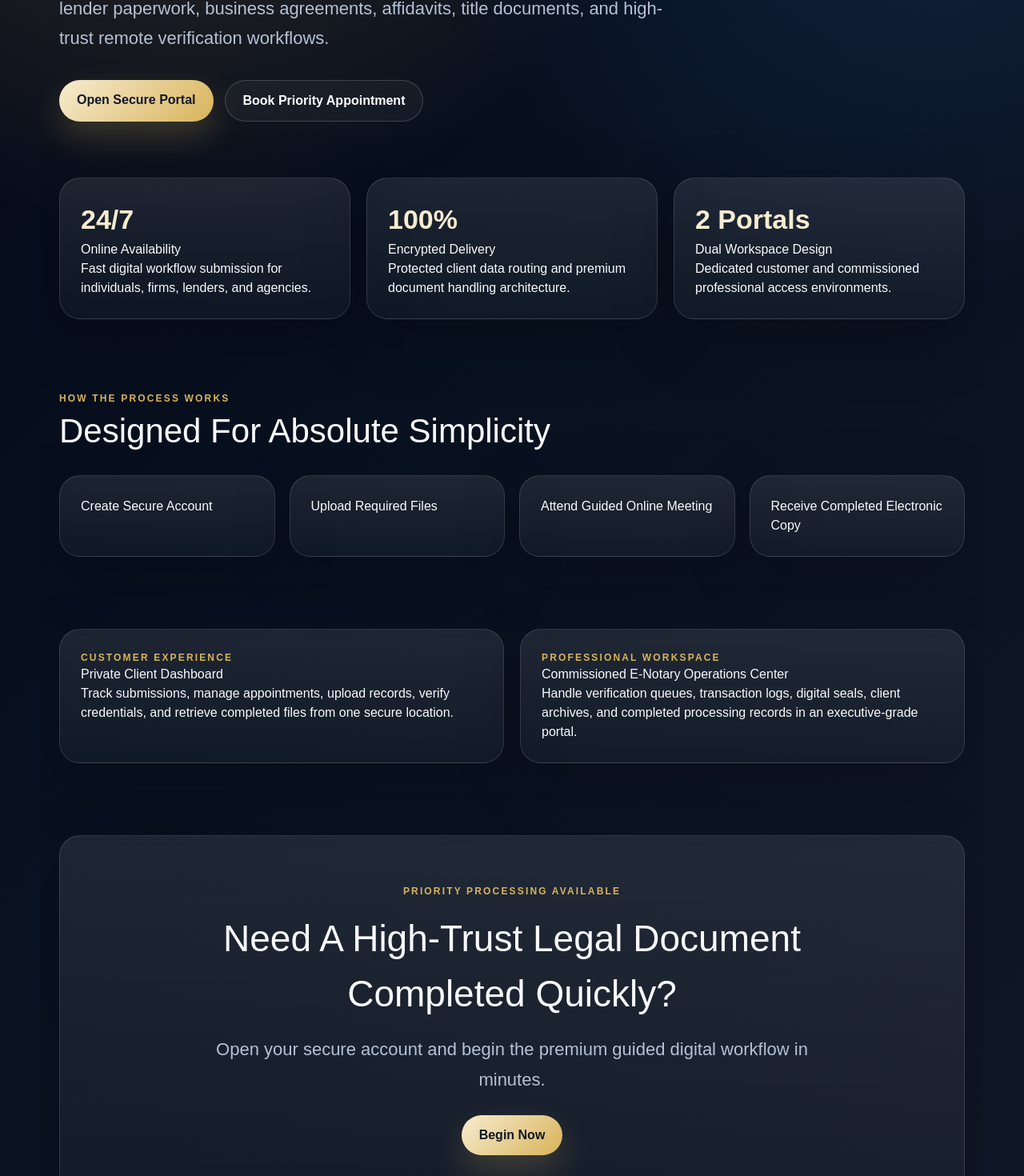
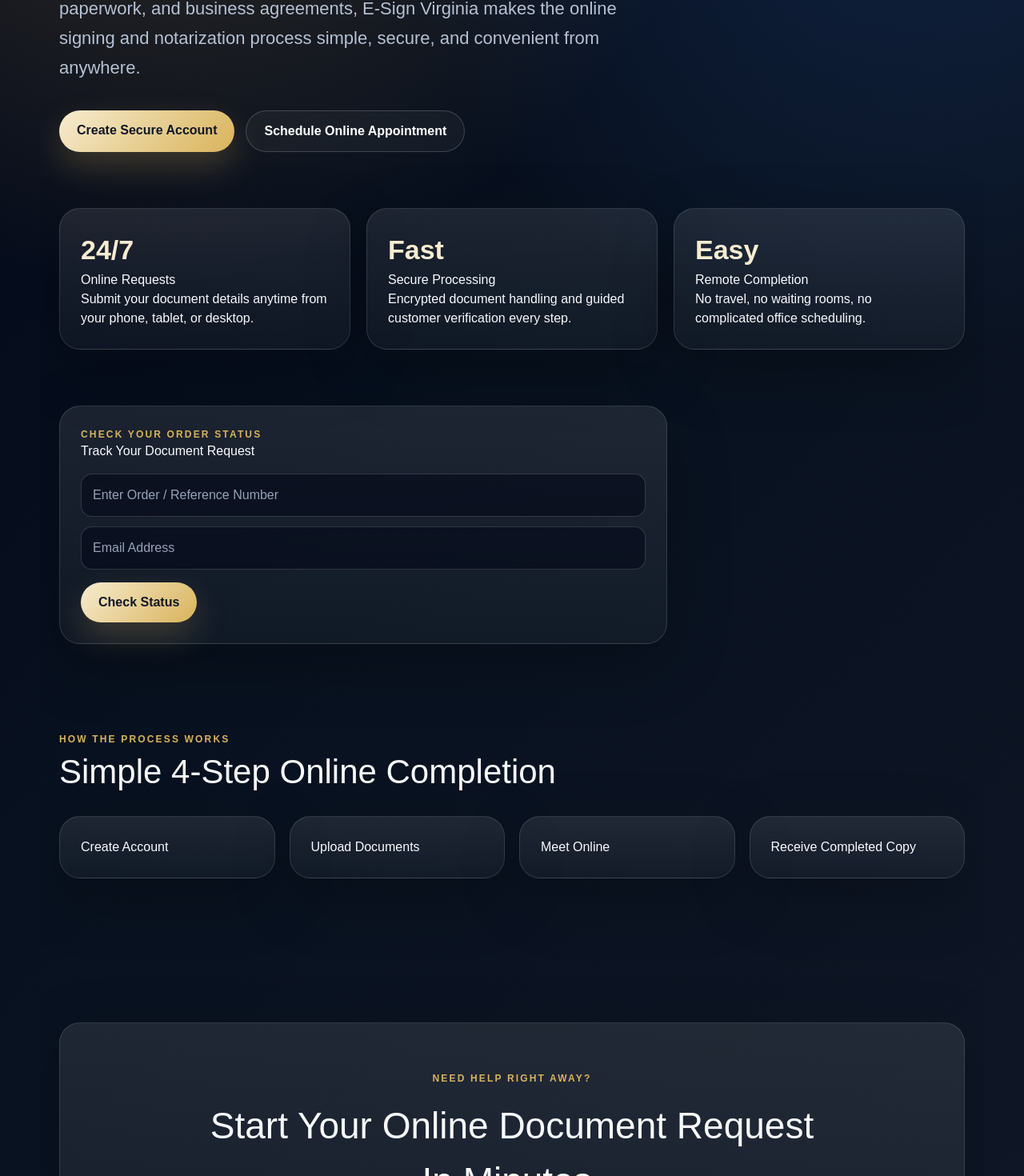
Before and after one commit to rawillia9801/esign, a Next.js app: page / in a window 1280 px wide. Shown: the part 517-1987 px from the top of the page at 80% size. Built offline with nearby package versions, Linux system fonts and the light colour scheme.

Commit message:
Rephrase homepage hero for customer-facing clarity and add status checker

```diff
--- a/app/page.tsx
+++ b/app/page.tsx
@@ -8,48 +8,45 @@ export default function Home() {
       <Header />
 
       <section style={{padding:'90px 0 70px'}}>
-        <div className="eyebrow">Virginia Trusted Remote Document Execution</div>
-        <h1 className="hero-title">Elegant. Secure. Legally Trusted Electronic Signatures & Online Notary Services.</h1>
-        <p className="hero-copy">A premium client-facing digital execution platform built for urgent legal filings, lender paperwork, business agreements, affidavits, title documents, and high-trust remote verification workflows.</p>
+        <div className="eyebrow">Virginia Online Notary & E-Signature Services</div>
+        <h1 className="hero-title">Get Your Documents Signed, Notarized, and Completed Online — Quickly & Securely.</h1>
+        <p className="hero-copy">From affidavits and power of attorney forms to real estate documents, lender paperwork, and business agreements, E-Sign Virginia makes the online signing and notarization process simple, secure, and convenient from anywhere.</p>
         <div style={{marginTop:'34px',display:'flex',gap:'14px',flexWrap:'wrap'}}>
-          <Link href="/login" className="btn">Open Secure Portal</Link>
-          <Link href="/session" className="btn-secondary">Book Priority Appointment</Link>
+          <Link href="/register" className="btn">Create Secure Account</Link>
+          <Link href="/session" className="btn-secondary">Schedule Online Appointment</Link>
         </div>
       </section>
 
       <section className="grid-3">
-        <div className="card"><div className="metric">24/7</div><h3>Online Availability</h3><p>Fast digital workflow submission for individuals, firms, lenders, and agencies.</p></div>
-        <div className="card"><div className="metric">100%</div><h3>Encrypted Delivery</h3><p>Protected client data routing and premium document handling architecture.</p></div>
-        <div className="card"><div className="metric">2 Portals</div><h3>Dual Workspace Design</h3><p>Dedicated customer and commissioned professional access environments.</p></div>
+        <div className="card"><div className="metric">24/7</div><h3>Online Requests</h3><p>Submit your document details anytime from your phone, tablet, or desktop.</p></div>
+        <div className="card"><div className="metric">Fast</div><h3>Secure Processing</h3><p>Encrypted document handling and guided customer verification every step.</p></div>
+        <div className="card"><div className="metric">Easy</div><h3>Remote Completion</h3><p>No travel, no waiting rooms, no complicated office scheduling.</p></div>
+      </section>
+
+      <section style={{padding:'70px 0 20px'}}>
+        <div className="card" style={{maxWidth:'760px'}}>
+          <div className="eyebrow">Check Your Order Status</div>
+          <h2>Track Your Document Request</h2>
+          <input placeholder="Enter Order / Reference Number" style={{width:'100%',padding:'14px',marginBottom:'12px',marginTop:'16px'}} />
+          <input placeholder="Email Address" style={{width:'100%',padding:'14px',marginBottom:'16px'}} />
+          <div className="btn">Check Status</div>
+        </div>
       </section>
 
       <section style={{padding:'90px 0'}}>
         <div className="eyebrow">How The Process Works</div>
-        <h2 style={{fontSize:'42px'}}>Designed For Absolute Simplicity</h2>
+        <h2 style={{fontSize:'42px'}}>Simple 4-Step Online Completion</h2>
         <div className="grid-4" style={{marginTop:'24px'}}>
-          {['Create Secure Account','Upload Required Files','Attend Guided Online Meeting','Receive Completed Electronic Copy'].map((step)=><div key={step} className="card">{step}</div>)}
-        </div>
-      </section>
-
-      <section className="grid-2">
-        <div className="card">
-          <div className="eyebrow">Customer Experience</div>
-          <h2>Private Client Dashboard</h2>
-          <p>Track submissions, manage appointments, upload records, verify credentials, and retrieve completed files from one secure location.</p>
-        </div>
-        <div className="card">
-          <div className="eyebrow">Professional Workspace</div>
-          <h2>Commissioned E-Notary Operations Center</h2>
-          <p>Handle verification queues, transaction logs, digital seals, client archives, and completed processing records in an executive-grade portal.</p>
+          {['Create Account','Upload Documents','Meet Online','Receive Completed Copy'].map((step)=><div key={step} className="card">{step}</div>)}
         </div>
       </section>
 
       <section style={{padding:'90px 0 40px'}}>
         <div className="card" style={{textAlign:'center',padding:'60px 30px'}}>
-          <div className="eyebrow">Priority Processing Available</div>
-          <h2 style={{fontSize:'46px',maxWidth:'800px',margin:'16px auto'}}>Need A High-Trust Legal Document Completed Quickly?</h2>
-          <p className="hero-copy" style={{margin:'0 auto'}}>Open your secure account and begin the premium guided digital workflow in minutes.</p>
-          <div style={{marginTop:'26px'}}><Link href="/login" className="btn">Begin Now</Link></div>
+          <div className="eyebrow">Need Help Right Away?</div>
+          <h2 style={{fontSize:'46px',maxWidth:'800px',margin:'16px auto'}}>Start Your Online Document Request In Minutes.</h2>
+          <p className="hero-copy" style={{margin:'0 auto'}}>Create your account, upload your documents, and let our secure online process guide you through the rest.</p>
+          <div style={{marginTop:'26px'}}><Link href="/register" className="btn">Get Started</Link></div>
         </div>
       </section>
 
```
